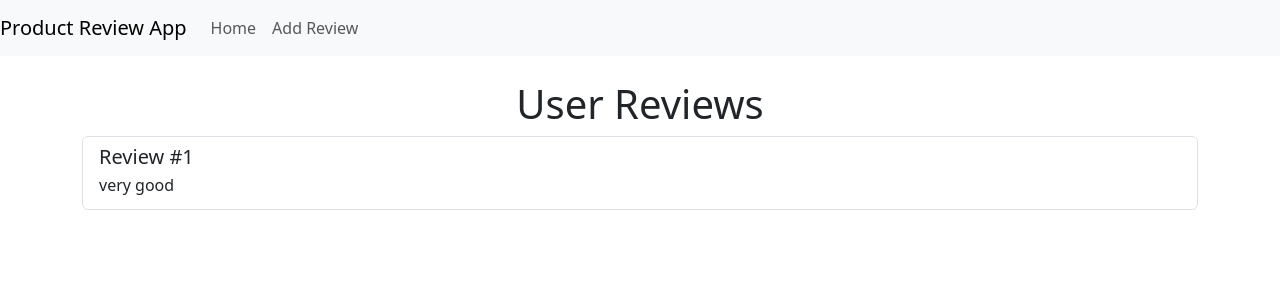
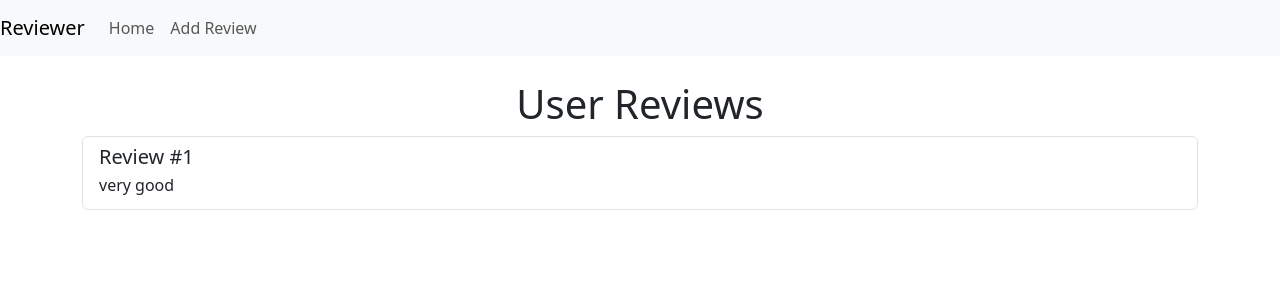
Before and after one commit to Gutteerz/ikt222_assignment_2, a Flask app: page / in a window 1280 px wide. Shown: the top 300 px of the page. Run offline with Flask 3, Linux system fonts and the light colour scheme; data comes from the database, SQL or seed files in the repository.

Commit message:
minor change

```diff
--- a/app.py
+++ b/app.py
@@ -42,5 +42,5 @@ def add_review():
     return render_template('add.html')
 
 if __name__ == '__main__':
-    create_reviews_table()  # Ensure table exists
+    create_reviews_table()
     app.run(debug=True)
--- a/templates/base.html
+++ b/templates/base.html
@@ -12,7 +12,7 @@
 
     <!-- Navigation -->
     <nav class="navbar navbar-expand-lg navbar-light bg-light">
-        <a class="navbar-brand" href="/">Product Review App</a>
+        <a class="navbar-brand" href="/">Reviewer</a>
         <div class="collapse navbar-collapse">
             <ul class="navbar-nav mr-auto">
                 <li class="nav-item">
```
